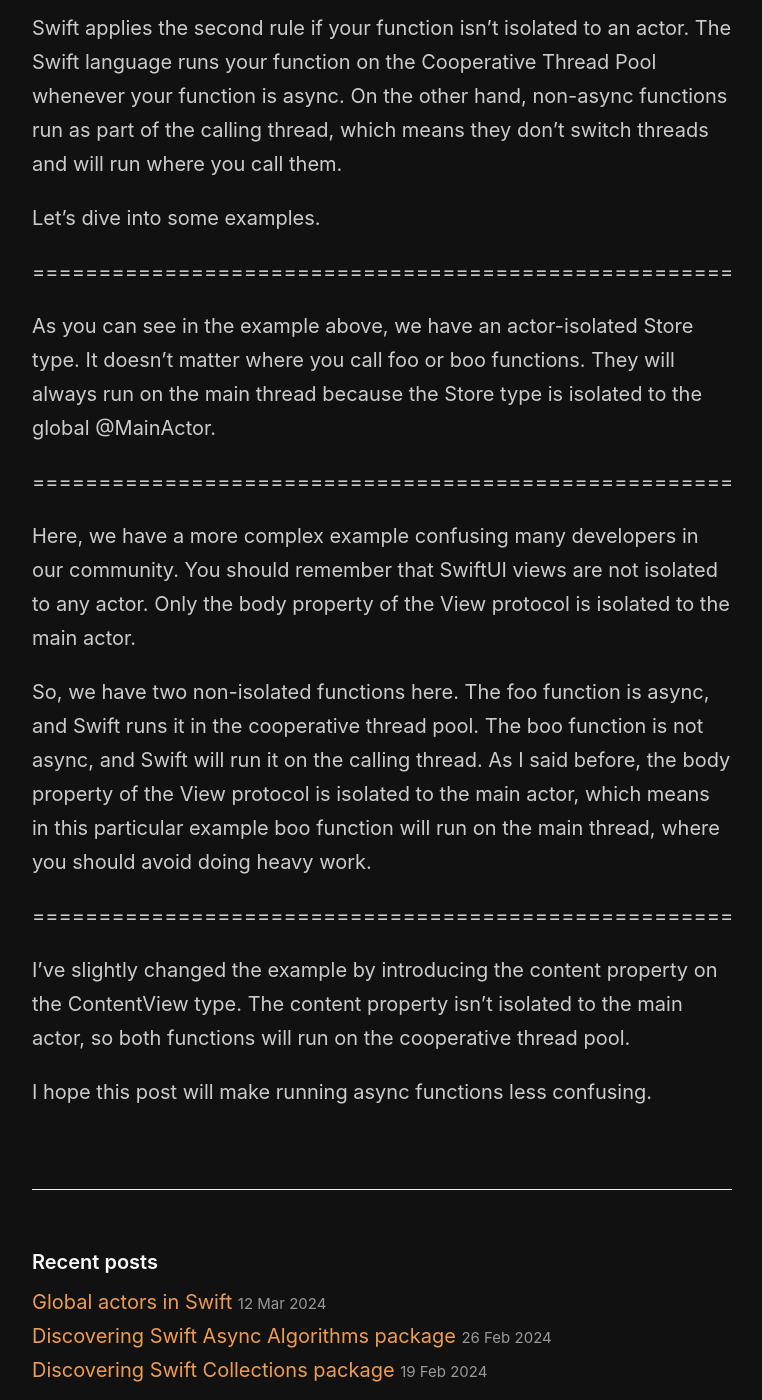
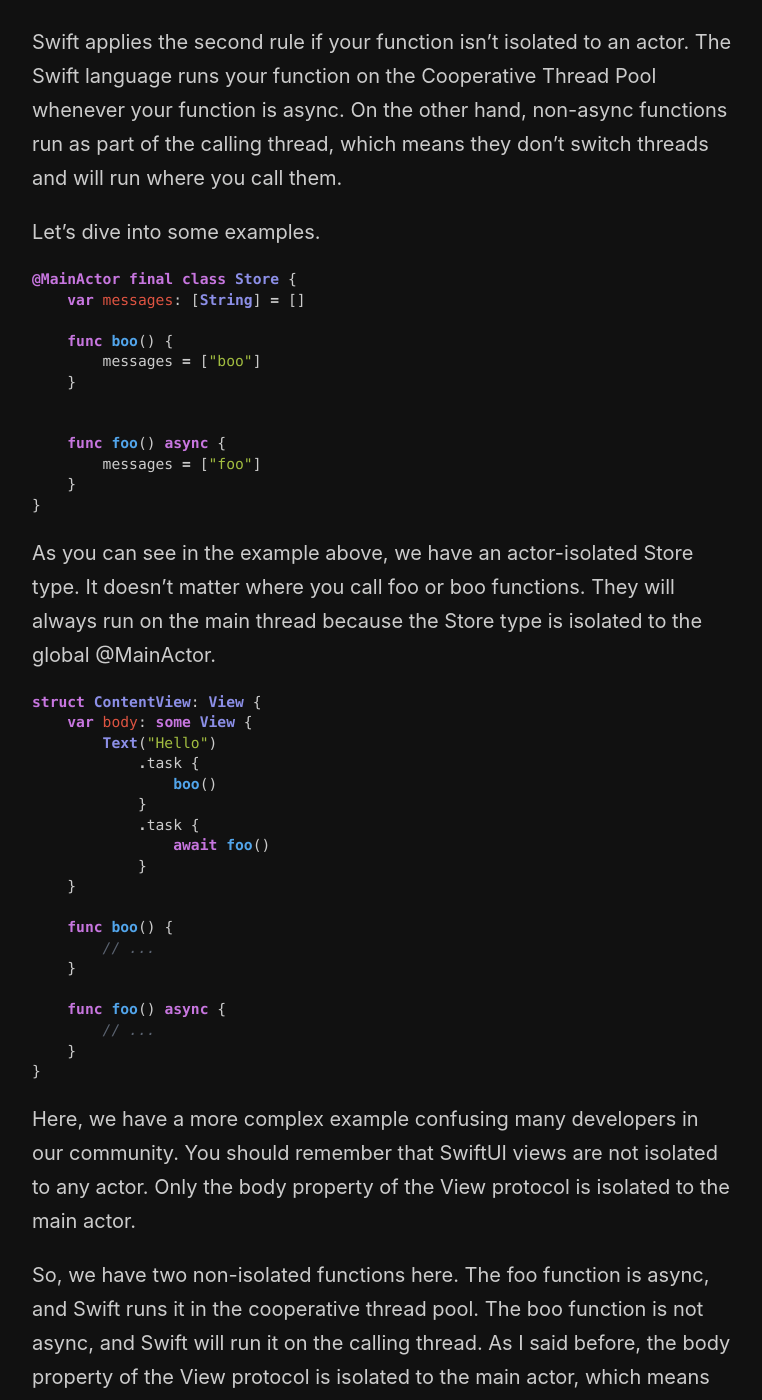
Before and after one commit to mecid/mecid.github.io, a Jekyll site: the page built from _posts/2024-03-20-where-swift-concurrency-will-run-your-function.md, in a window 1280 px wide and 1400 px high, scrolled down 1522 px. Shown: the whole window, without its empty margins (258-1020 px from the left). Built offline with Jekyll 4.4.1, drawn with Linux system fonts in a browser that asks for light colours; some of the changed text lies outside the part shown.

Commit message:
async func code examples added

````diff
--- a/_posts/2024-03-20-where-swift-concurrency-will-run-your-function.md
+++ b/_posts/2024-03-20-where-swift-concurrency-will-run-your-function.md
@@ -7,11 +7,17 @@ Apple released Swift 5.5 almost three years ago. The main addition to the releas
 
 First, let's look at creating an async function in Swift. To do so, you simply need to add the async keyword to the function's definition.
 
-====================================================
+```swift
+func foo() async {
+    // ...
+}
+```
 
 The async keyword in the function's definition means that the function may suspend its execution to switch threads. To run an async function, you have to use the await keyword.
 
-=====================================================
+```swift
+await foo()
+```
 
 The await keyword allows the calling thread to wait while an async function performs its job. When the async function finishes, the calling thread resumes where it is suspended.
 
@@ -27,17 +33,74 @@ Swift applies the second rule if your function isn't isolated to an actor. The S
 
 Let's dive into some examples.
 
-=====================================================
+```swift
+@MainActor final class Store {
+    var messages: [String] = []
+
+    func boo() {
+        messages = ["boo"]
+    }
+
+
+    func foo() async {
+        messages = ["foo"]
+    }
+}
+```
 
 As you can see in the example above, we have an actor-isolated Store type. It doesn't matter where you call foo or boo functions. They will always run on the main thread because the Store type is isolated to the global @MainActor.
 
-=====================================================
+```swift
+struct ContentView: View {
+    var body: some View {
+        Text("Hello")
+            .task {
+                boo()
+            }
+            .task {
+                await foo()
+            }
+    }
+
+    func boo() {
+        // ...
+    }
+
+    func foo() async {
+        // ...
+    }
+}
+```
 
 Here, we have a more complex example confusing many developers in our community. You should remember that SwiftUI views are not isolated to any actor. Only the body property of the View protocol is isolated to the main actor.
 
 So, we have two non-isolated functions here. The foo function is async, and Swift runs it in the cooperative thread pool. The boo function is not async, and Swift will run it on the calling thread. As I said before, the body property of the View protocol is isolated to the main actor, which means in this particular example boo function will run on the main thread, where you should avoid doing heavy work.
 
-=====================================================
+```swift
+struct ContentView: View {
+    var body: some View {
+        content
+    }
+
+    private var content: some View {
+        Text("Hello")
+            .task {
+                boo()
+            }
+            .task {
+                await foo()
+            }
+    }
+
+    func boo() {
+        // ...
+    }
+
+    func foo() async {
+        // ...
+    }
+}
+```
 
 I've slightly changed the example by introducing the content property on the ContentView type. The content property isn't isolated to the main actor, so both functions will run on the cooperative thread pool.
 
````
